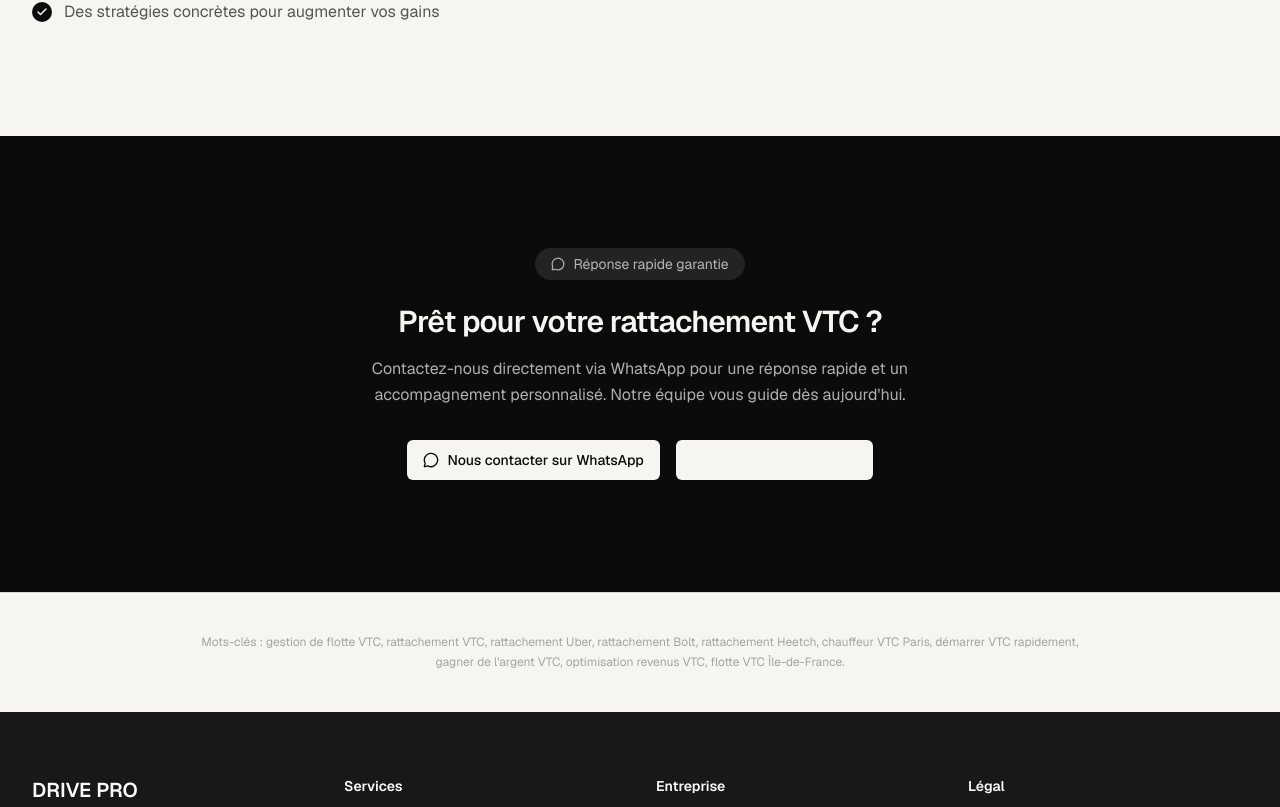
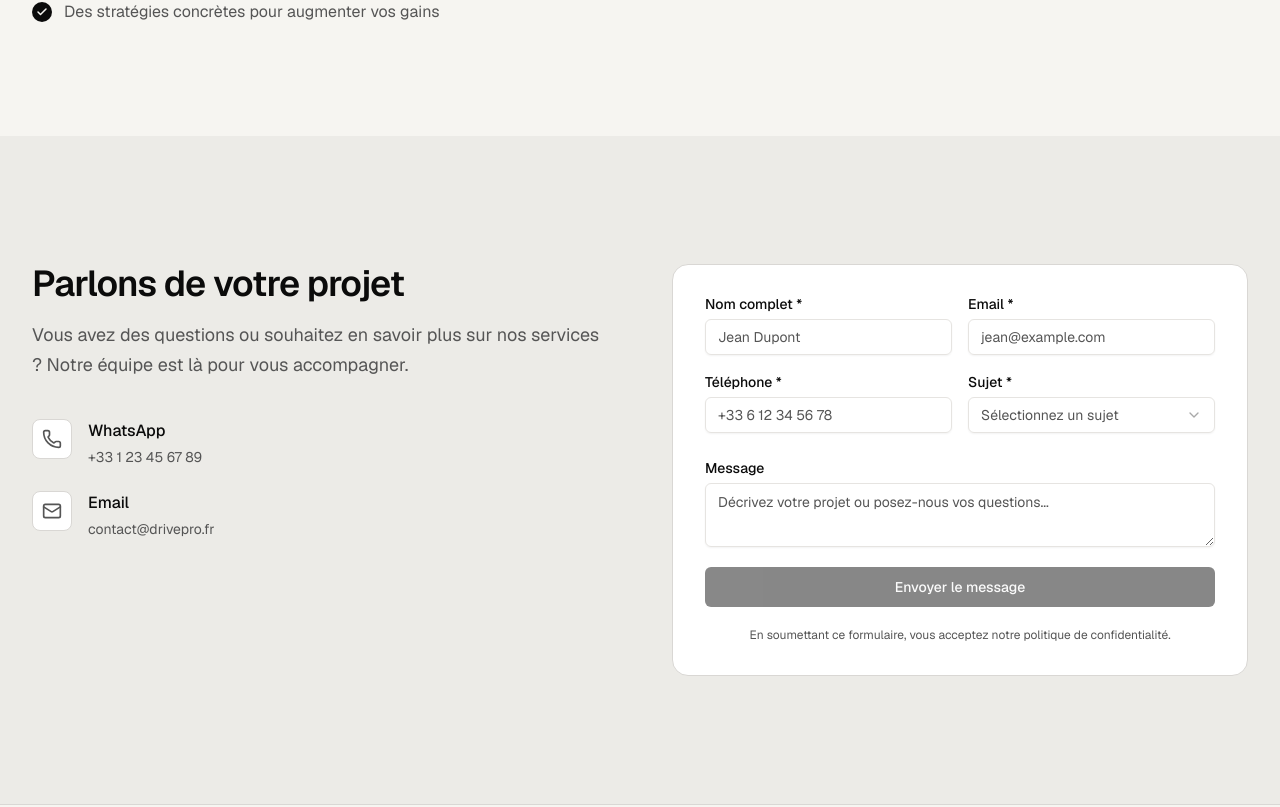
Before and after one commit to karimbdwrk/gestionflottevtc, a Next.js app: page /rattachement-vtc in a window 1280 px wide. Shown: the part 4173-4980 px from the top of the page. Built offline with nearby package versions, Linux system fonts and the light colour scheme.

Commit message:
feat: ajouter le formulaire de contact dans le composant RattachementVtc

```diff
--- a/components/rattachement-vtc.jsx
+++ b/components/rattachement-vtc.jsx
@@ -10,6 +10,8 @@ import {
   MapPin,
   MessageCircle,
 } from "lucide-react"
+
+import { ContactForm } from "@/components/contact-form"
 
 const rattachementBenefits = [
   "Être opérationnel en très peu de temps",
@@ -398,7 +400,7 @@ export function RattachementVtc() {
       </section>
 
       {/* ── CTA Contact ──────────────────────────────────────────── */}
-      <section className="bg-foreground py-20 text-background md:py-28">
+      {/* <section className="bg-foreground py-20 text-background md:py-28">
         <div className="mx-auto max-w-7xl px-4 text-center sm:px-6 lg:px-8">
           <div className="mb-6 inline-flex items-center gap-2 rounded-full bg-background/10 px-4 py-1.5 text-sm text-background/70">
             <MessageCircle className="h-3.5 w-3.5" />
@@ -440,14 +442,15 @@ export function RattachementVtc() {
             </Button>
           </div>
         </div>
-      </section>
+      </section> */}
+      <ContactForm />
 
       {/* ── SEO footer ───────────────────────────────────────────── */}
       <section className="border-t border-border py-10">
         <div className="mx-auto max-w-7xl px-4 sm:px-6 lg:px-8">
           <p className="mx-auto max-w-4xl text-center text-xs leading-relaxed text-muted-foreground/50">
-            Mots-clés : gestion de flotte VTC, rattachement VTC, rattachement
-            Uber, rattachement Bolt, rattachement Heetch, chauffeur VTC Paris,
+            Gestion de flotte VTC, rattachement VTC, rattachement Uber,
+            rattachement Bolt, rattachement Heetch, chauffeur VTC Paris,
             démarrer VTC rapidement, gagner de l'argent VTC, optimisation
             revenus VTC, flotte VTC Île-de-France.
           </p>
```
